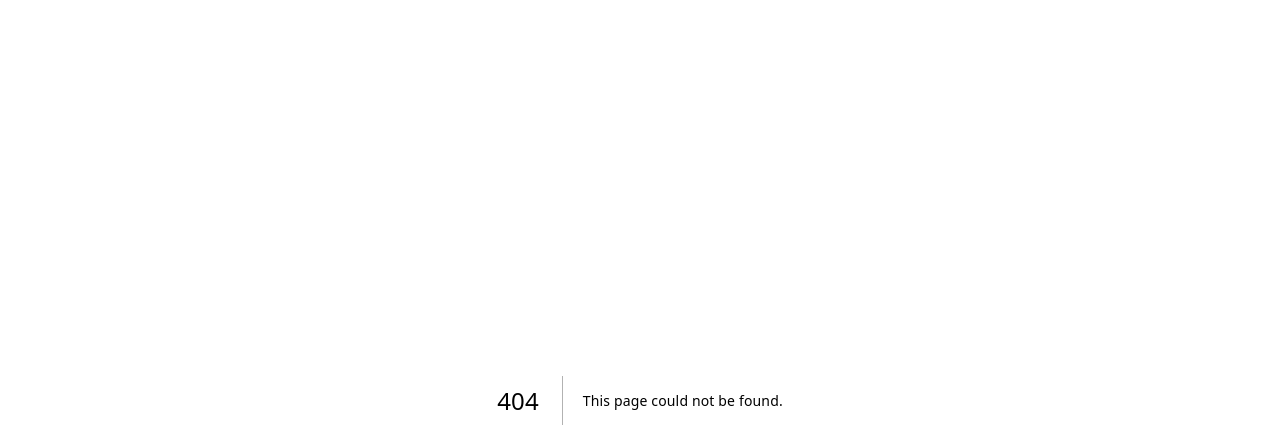
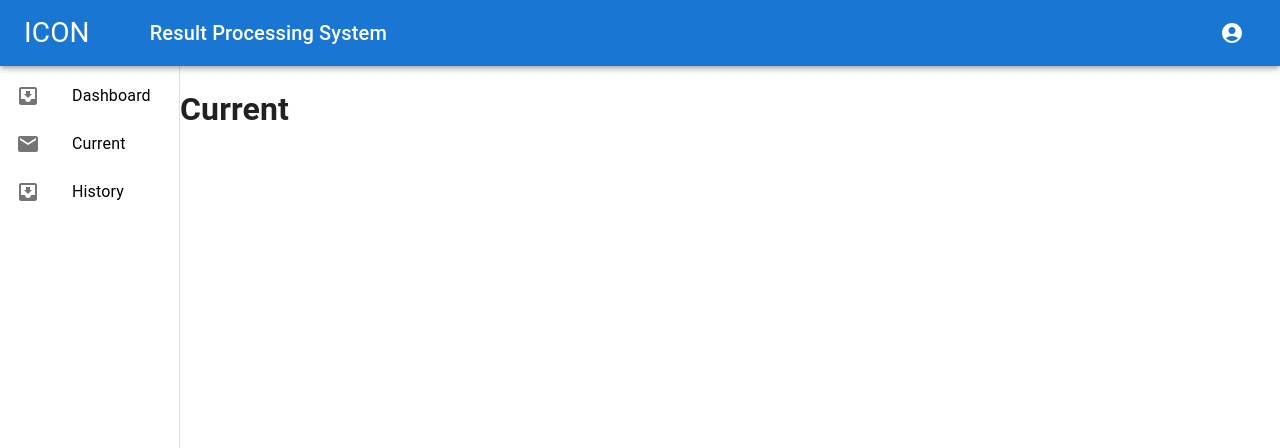
Before and after one commit to ZahidHasan321/result-processing, a Next.js app: page /examiner/current in a window 1280 px wide. Before the commit this address had no page. Shown: the top 448 px of the page. Built offline with nearby package versions, Linux system fonts and the light colour scheme.

Commit message:
routing fixed

```diff
--- a/component/drawer/responsivedrawer.js
+++ b/component/drawer/responsivedrawer.js
@@ -8,26 +8,29 @@ import ListItemButton from '@mui/material/ListItemButton';
 import ListItemIcon from '@mui/material/ListItemIcon';
 import ListItemText from '@mui/material/ListItemText';
 import Toolbar from '@mui/material/Toolbar';
+import Link from 'next/link';
 import MenuAppBar from '../appbar/appbar';
 
 const drawerWidth = 180;
 
-function ResponsiveDrawer(props) {
+function ResponsiveDrawer({pages}) {
   const drawer = (
     <div>
       <MenuAppBar />
       <Toolbar/>
 
       <List>
-        {['Current', 'History'].map((text, index) => (
-          <ListItem key={text} disablePadding>
+        {pages.map((page, index) => (
+          <Link href={page.routepath} key={index} style={{textDecoration:"none", color:"black"}}>
+          <ListItem key={page.routename} disablePadding>
             <ListItemButton>
               <ListItemIcon>
                 {index % 2 === 0 ? <InboxIcon /> : <MailIcon />}
               </ListItemIcon>
-              <ListItemText primary={text} />
+              <ListItemText primary={page.routename} />
             </ListItemButton>
           </ListItem>
+          </Link>
         ))}
       </List>
     </div>
--- a/component/layout/committeeLayout.js
+++ b/component/layout/portalLayout.js
@@ -1,12 +1,11 @@
 import { Box, Toolbar } from "@mui/material";
-import MenuAppBar from "../appbar/appbar";
 import ResponsiveDrawer from "../drawer/responsivedrawer";
 
-const CommitteeLayout = ({children}) => {
+const PortalLayout = ({children, ...restProps}) => {
     return(
         <>
         <Box sx={{display:"flex"}}>
-        <ResponsiveDrawer/>
+        <ResponsiveDrawer {...restProps}/>
         <Box sx={{display:"flex", flexDirection:"column"}}>
         <Toolbar/>
         <main>{children}</main>
@@ -16,4 +15,4 @@ const CommitteeLayout = ({children}) => {
     )
 }
 
-export default CommitteeLayout;
+export default PortalLayout;
--- /dev/null
+++ b/constants/routes.js
@@ -0,0 +1,30 @@
+export const examinerPages = [
+    {
+        routename: "Dashboard",
+        routepath: "/examiner/"
+      },
+    {
+      routename: "Current",
+      routepath: "/examiner/current"
+    },
+    {
+      routename: "History",
+      routepath: "/examiner/history"
+    }
+  ]
+
+
+  export const committeePages = [
+    {
+        routename: "Dashboard",
+        routepath: "/examCommittee/"
+      },
+    {
+      routename: "Current",
+      routepath: "/examCommittee/current"
+    },
+    {
+      routename: "History",
+      routepath: "/examCommittee/history"
+    }
+  ]
--- /dev/null
+++ b/pages/examiner/current.js
@@ -0,0 +1,20 @@
+import PortalLayout from "@/component/layout/portalLayout";
+import { examinerPages } from "@/constants/routes";
+
+const Current = () => {
+    return(
+        <>
+            <h1>Current</h1>
+        </>
+    )
+}
+
+Current.getLayout = function getLayout(page) {
+    return (
+      <PortalLayout pages={examinerPages}>
+        <main>{page}</main>
+      </PortalLayout>
+    )
+  }
+
+export default Current;
```
Also changed, not shown: component/layout/examinerLayout.js (deleted, +0 -19 lines), component/layout/layout.js (+3 -10 lines), pages/examCommittee/current.js (added, +9 -0 lines), pages/examCommittee/history.js (added, +8 -0 lines), pages/examCommittee/index.js (+8 -8 lines), pages/examiner/history.js (added, +22 -0 lines), pages/index.js (+9 -3 lines).
